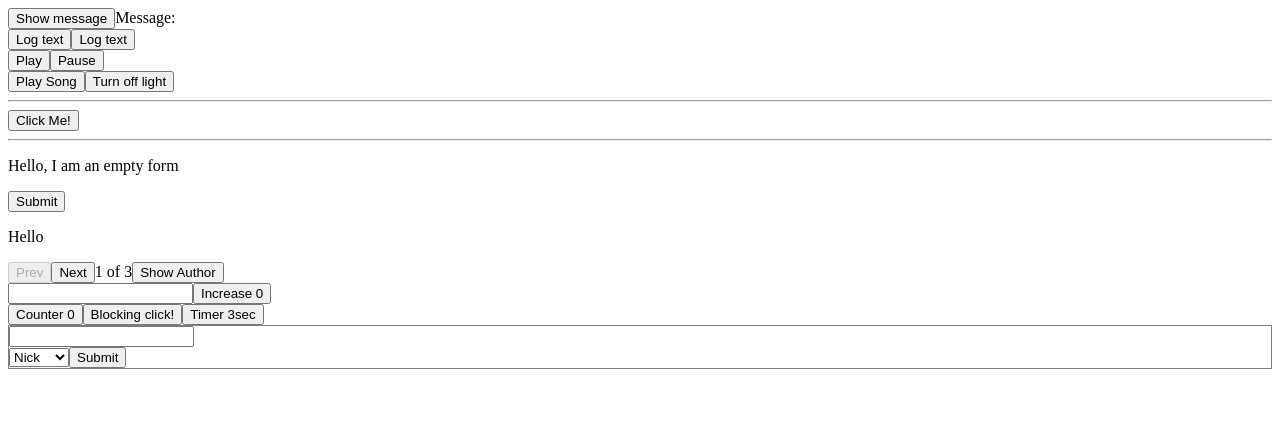
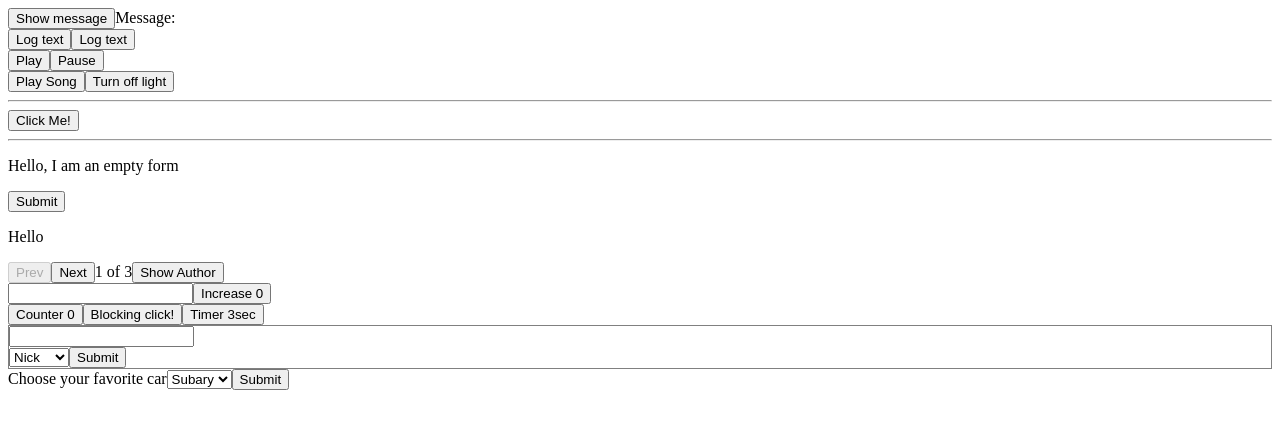
Before and after one commit to Yurimcalex/react-sandbox, a React (Vite) app: page / in a window 1280 px wide. Shown: the top 428 px of the page. Built offline with nearby package versions, Linux system fonts and the light colour scheme.

Commit message:
Create FavoriteCarForm component

```diff
--- a/src/ai/AI.jsx
+++ b/src/ai/AI.jsx
@@ -9,6 +9,7 @@ import PhraseGallery from './PhraseGallery.jsx';
 import CounterWithInput from './CounterWithInput.jsx';
 import ExperimentalCounter from './ExperimentalCounter.jsx';
 import FormWithDelay from './FormWithDelay.jsx';
+import FavoriteCarForm from './FavoriteCarForm.jsx';
 
 export default function AI() {
 	return (
@@ -34,6 +35,7 @@ export default function AI() {
 			<ExperimentalCounter />
 
 			<FormWithDelay />
+			<FavoriteCarForm />
 		</div>
 	);
 }
--- /dev/null
+++ b/src/ai/FavoriteCarForm.jsx
@@ -0,0 +1,31 @@
+import { useState } from 'react';
+
+export default function FavoriteCarForm() {
+	const [car, setCar] = useState('Subary');
+	const [disabled, setDisabled] = useState(false);
+
+	const handleCarChange = (e) => setCar(e.target.value);
+	const handleSubmit = (e) => {
+		e.preventDefault();
+		setDisabled(true);
+
+		setTimeout(() => {
+			console.log(`Your request is received! - ${car}`);
+			setDisabled(false);
+		}, 5000);
+	};
+
+	return (
+		<div>
+			<form onSubmit={handleSubmit}>
+				<span>Choose your favorite car</span>
+				<select value={car} onChange={handleCarChange}>
+					<option value="Subary">Subary</option>
+					<option value="Toyota">Toyota</option>
+					<option value="Nissan">Nissan</option>
+				</select>
+				<button disabled={disabled}>Submit</button>
+			</form>
+		</div>
+	);
+}
```
